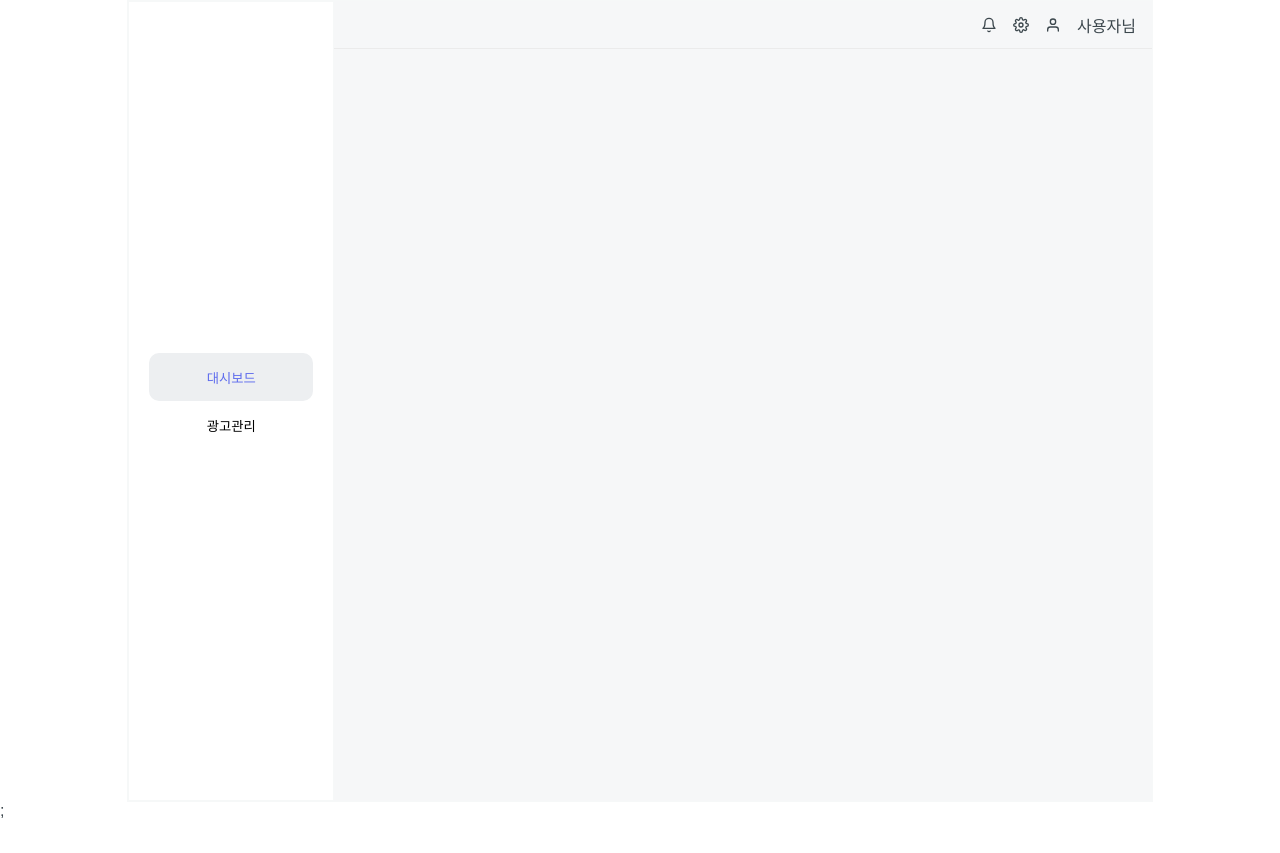
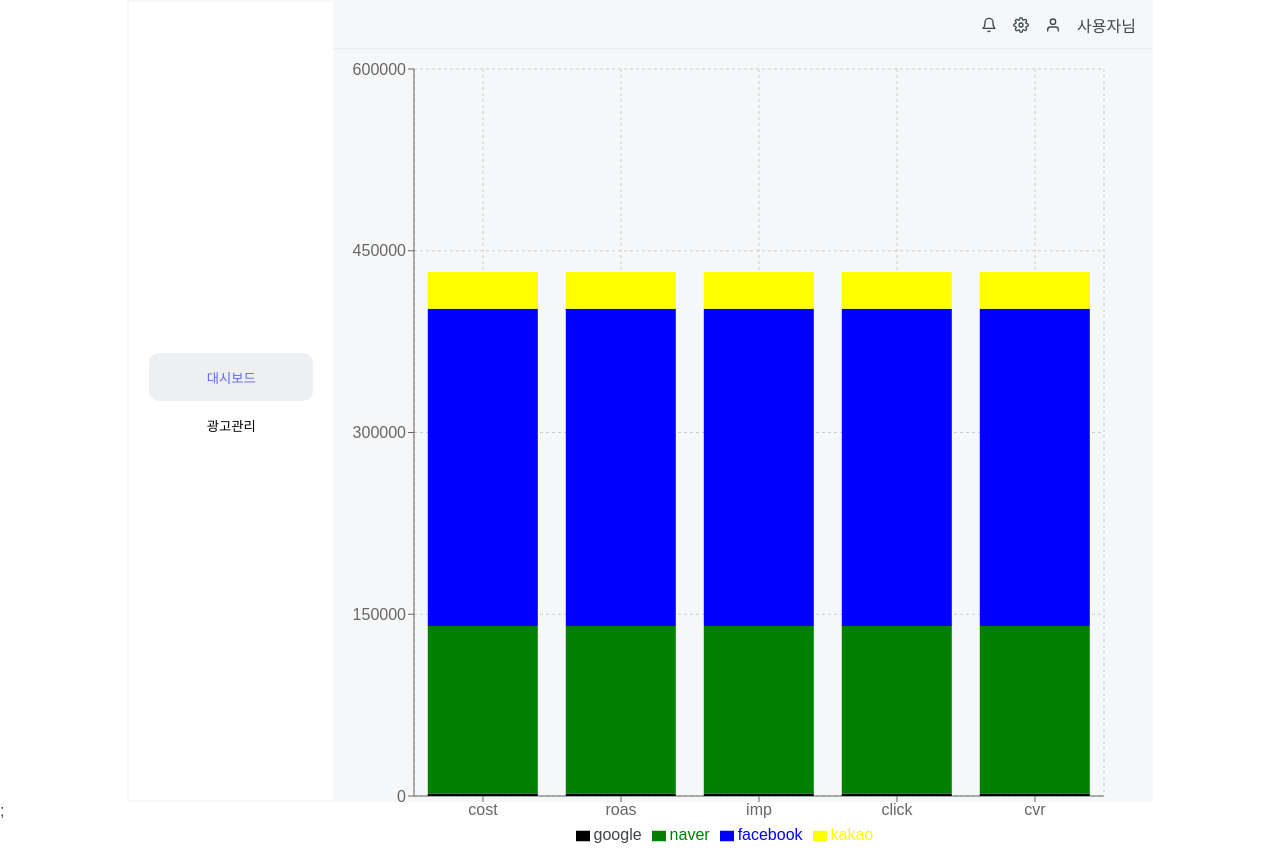
Before and after one commit to ysjkof/wanted-3team-ad-platform, a React (Vite) app: page /dashboard in a window 1280 px wide. Before the commit the page ends 820 px from the top, so only its background shows below. Built offline with nearby package versions, Linux system fonts and the light colour scheme.

Commit message:
Fix: 차트데이터 부분 재정렬

```diff
--- a/src/components/MediaStatus.tsx
+++ b/src/components/MediaStatus.tsx
@@ -1,6 +1,6 @@
 import styled from "styled-components"
 import {media} from './mediaDataExample'
-import { BarChart, Bar, Cell, XAxis, YAxis, CartesianGrid, Tooltip, Legend, ResponsiveContainer } from 'recharts';
+import { BarChart, Bar, Cell, XAxis, YAxis, CartesianGrid, Tooltip, Legend, ResponsiveContainer, LabelList } from 'recharts';
 import { useState } from "react";
 
 interface I_MediaData {
@@ -26,47 +26,113 @@ interface I_reduceData {
 export default function MediaStatus(){
   const beforeDate = "2022-02-01";
   const afterDate = "2022-02-07"
+
   const mediaReduce = (arrData:I_MediaData[],before:string,after:string) => {
     const startMonth = Number(before.split("-")[1]);
     const startDate = Number(before.split("-")[2]);
     const endDate = Number(after.split("-")[2]);
     let count = Number(startDate);
+    let channelCount:number = 0;
+    let currentChannelName:string;
       return arrData?.reduce((obj:any,val:any) => {
         if(Number(val.date.split("-")[1]) === startMonth && Number(val.date.split("-")[2]) === count){
-            obj[val.channel] = {
+            console.log("채널카운트",channelCount);
+            obj[channelCount] = {
+              channel: val?.channel,
               cost: obj[val.channel]?.cost === undefined ? val?.cost : obj[val.channel]?.cost + val.cost,
               roas: obj[val.channel]?.roas === undefined ? val?.roas : obj[val.channel]?.roas + val.roas,
               imp: obj[val.channel]?.imp === undefined ? val?.imp : obj[val.channel]?.imp + val.imp,
               click: obj[val.channel]?.click === undefined ? val?.click : obj[val.channel]?.click + val.click,
               cvr: obj[val.channel]?.cvr === undefined ? val?.cvr : obj[val.channel]?.cvr + val.cvr,
             }
+
             if(count !== endDate) count = count + 1;
+            if(currentChannelName !== val.channel){
+              currentChannelName = val.channel
+              channelCount++;
+            }
           }
           return obj
       },[])
    }
+
   const mediaData = mediaReduce(media,beforeDate,afterDate);
-  console.log("데이터",mediaData);
+  interface I_reduceChart {
+    channel:string,
+    click:number,
+    roas:number,
+    cvr:number,
+    imp:number,
+    cost:number,
+  }
+  const chartReduce = mediaData.reduce((obj:any,val:I_reduceChart,i:number)=>{
+
+    console.log("밸류",val);
+
+      obj[0] = {
+        element:"cost",
+        [val.channel]: val.cost ,
+        ...obj[0]
+      },
+      obj[1] = {
+        element:"roas",
+        [val.channel]: val.cost ,
+        ...obj[1]
+      },
+      obj[2] = {
+        element:"imp",
+        [val.channel]: val.cost ,
+        ...obj[2]
+      },
+      obj[3] = {
+        element:"click",
+        [val.channel]: val.cost ,
+        ...obj[3]
+      },
+      obj[4] = {
+        element:"cvr",
+        [val.channel]: val.cost ,
+        ...obj[4]
+      }
+
+    return obj
+   },[]);
+  const chartData = chartReduce;
+  // console.log("데이터",media);
+
+  console.log("데이터1",mediaData);
+  console.log("데이터2",chartData);
 
   return (
-  <div>
+  <Chart>
     <ResponsiveContainer width="100%" height="100%">
         <BarChart
-          data={mediaData}>
-        <CartesianGrid />
-        <XAxis dataKey="channel" />
+          width={500}
+          height={300}
+          data={chartData}
+          margin={{
+            top: 20,
+            right: 30,
+            left: 20,
+            bottom: 5,
+          }}
+        >
+          <CartesianGrid strokeDasharray="3 3" />
+          <XAxis dataKey="element"/>
           <YAxis />
           <Tooltip />
           <Legend />
-        <Bar dataKey="roas" stackId="a" fill="#8884d8" />
-        <Bar dataKey="cost" stackId="a" fill="green" />
-        <Bar dataKey="click"  fill="blue" />
+          <Bar dataKey="google" stackId="channel" fill="pupple" />
+          <Bar dataKey="naver" stackId="channel" fill="green" />
+          <Bar dataKey="facebook" stackId="channel" fill="blue" />
+          <Bar dataKey="kakao" stackId="channel" fill="yellow" />
         </BarChart>
       </ResponsiveContainer>
-  </div>
+  </Chart>
   )
 }
 
 const Chart = styled.div`
-
+  width: 50rem;
+  height: 50rem;
 `;
```
Lines whose indentation alone changed are shown as unchanged.
